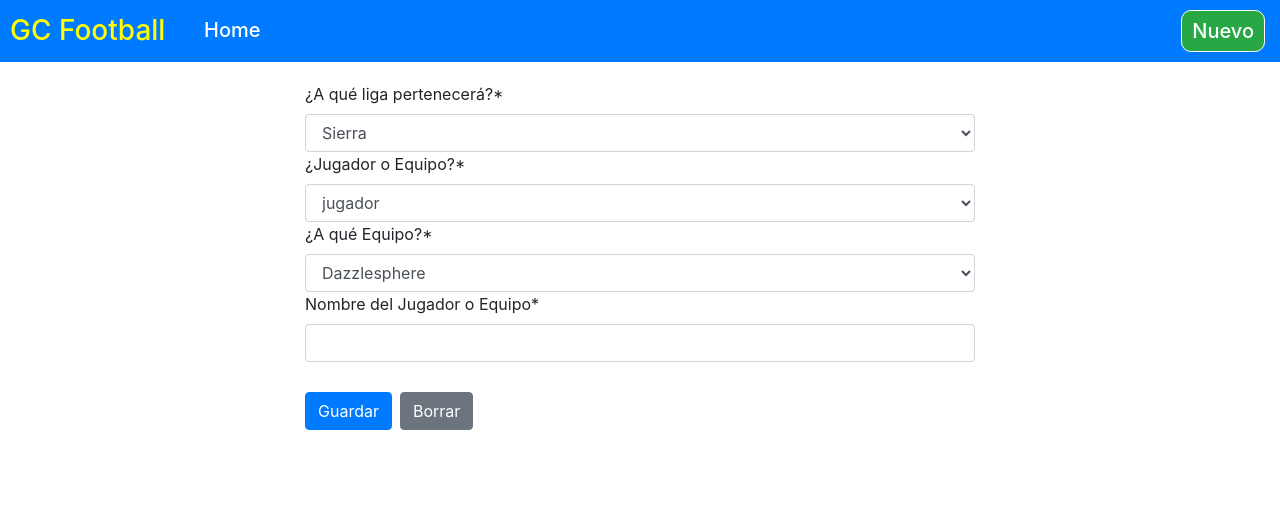
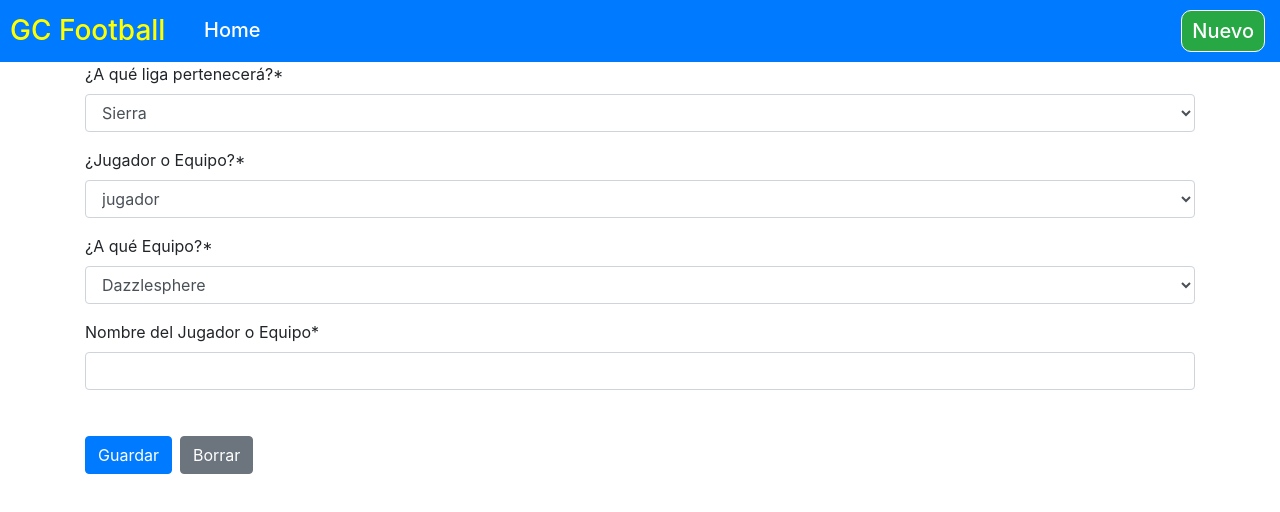
Before and after one commit to DRodriGerrard/Angular-GranCanariaFootball, an Angular app: page /add in a window 1280 px wide. Shown: the top 512 px of the page. Built offline with nearby package versions, Linux system fonts and the light colour scheme; data requests are answered from the project's data file.

Commit message:
container width quitado

```diff
--- a/src/app/pages/add-playerteam/add-playerteam.component.css
+++ b/src/app/pages/add-playerteam/add-playerteam.component.css
@@ -1,11 +1,6 @@
-.container {
-  width: 700px;
-  margin-top: 20px;
-}
 
-.form-group {
-  margin: 0;
-}
+
+
 
 .errors {
   height: 30px;
```
